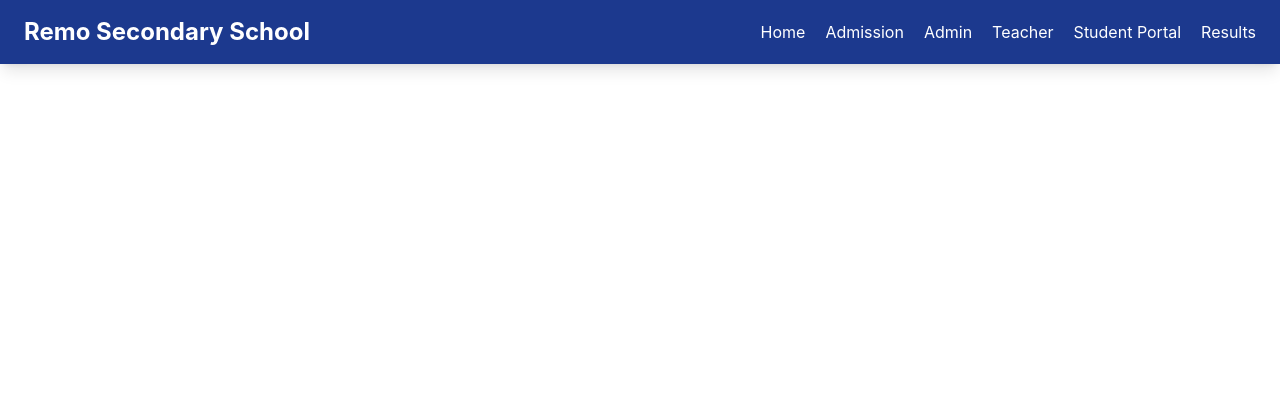
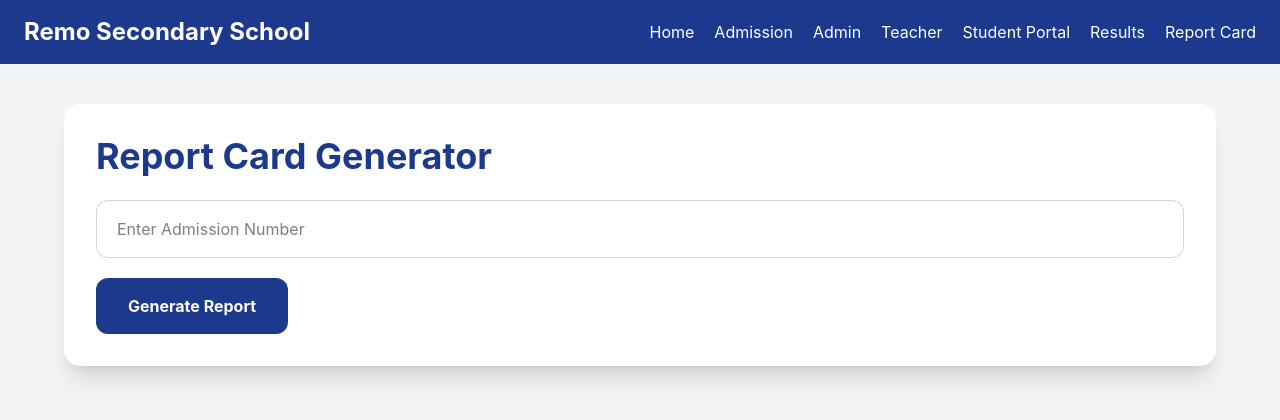
Before and after one commit to waste2wealthafricahub-afk/remo-school-erp, a React (Vite) app: page /report-card in a window 1280 px wide. Shown: the top 420 px of the page. Built offline with nearby package versions, Linux system fonts and the light colour scheme.

Commit message:
Added report card generator

```diff
--- a/src/App.jsx
+++ b/src/App.jsx
@@ -7,6 +7,7 @@ import Login from "./components/Login";
 import StudentPortal from "./components/StudentPortal";
 import TeacherDashboard from "./components/TeacherDashboard";
 import StudentResults from "./components/StudentResults";
+import ReportCard from "./components/ReportCard";
 export default function App() {
   return (
     <div>
@@ -59,7 +60,13 @@ export default function App() {
       >
         Results
       </Link>
-    </div>
+      <Link
+  to="/report-card"
+  className="hover:text-yellow-300 transition"
+>
+  Report Card
+</Link>
+      </div>
   </div>
 </nav>
 
@@ -80,12 +87,20 @@ export default function App() {
           element={<TeacherDashboard />}
         />
         <Route
+  path="/report-card"
+  element={<ReportCard />}
+/>
+        <Route
           path="/student"
           element={<StudentPortal />}
         />
         <Route
            path="/results"
            element={<StudentResults />}
+        />
+        <Route
+            path="/report-card"
+            element={<ReportCard />}
         />
       </Routes>
     </div>
--- /dev/null
+++ b/src/components/ReportCard.jsx
@@ -0,0 +1,320 @@
+import {
+  useState,
+} from "react";
+
+import { supabase } from "../supabase";
+
+export default function ReportCard() {
+  const [
+    admissionNumber,
+    setAdmissionNumber,
+  ] = useState("");
+
+  const [student, setStudent] =
+    useState(null);
+
+  const [results, setResults] =
+    useState([]);
+
+  const [loading, setLoading] =
+    useState(false);
+
+  const checkReport = async () => {
+    if (!admissionNumber) {
+      alert("Enter admission number");
+      return;
+    }
+
+    setLoading(true);
+
+    const {
+      data: studentData,
+    } = await supabase
+      .from("admission_inquiries")
+      .select("*")
+      .eq(
+        "admission_number",
+        admissionNumber
+      )
+      .single();
+
+    if (!studentData) {
+      alert("Student not found");
+
+      setLoading(false);
+
+      return;
+    }
+
+    setStudent(studentData);
+
+    const {
+      data: resultData,
+    } = await supabase
+      .from("results")
+      .select("*")
+      .eq(
+        "student_name",
+        studentData.student_name
+      );
+
+    setResults(resultData || []);
+
+    setLoading(false);
+  };
+
+  const total =
+    results.reduce(
+      (sum, item) =>
+        sum + Number(item.score),
+      0
+    );
+
+  const average =
+    results.length > 0
+      ? (
+          total / results.length
+        ).toFixed(2)
+      : 0;
+
+  return (
+    <div className="min-h-screen bg-gray-100 py-10 px-6">
+
+      <div className="max-w-6xl mx-auto">
+
+        {/* SEARCH */}
+        <div className="bg-white rounded-2xl shadow-xl p-8 mb-10">
+
+          <h1 className="text-4xl font-bold text-blue-900 mb-6">
+            Report Card Generator
+          </h1>
+
+          <input
+            type="text"
+            placeholder="Enter Admission Number"
+            value={admissionNumber}
+            onChange={(e) =>
+              setAdmissionNumber(
+                e.target.value
+              )
+            }
+            className={inputStyle}
+          />
+
+          <button
+            onClick={checkReport}
+            className="mt-5 bg-blue-900 hover:bg-blue-800 text-white px-8 py-4 rounded-xl font-bold"
+          >
+            {loading
+              ? "Generating..."
+              : "Generate Report"}
+          </button>
+
+        </div>
+
+        {/* REPORT CARD */}
+        {student && (
+
+          <div
+            id="reportCard"
+            className="bg-white rounded-2xl shadow-2xl p-10"
+          >
+
+            {/* HEADER */}
+            <div className="text-center border-b pb-8 mb-8">
+
+              <h1 className="text-5xl font-bold text-blue-900">
+                Remo Secondary School
+              </h1>
+
+              <p className="mt-3 text-lg">
+                Official Student Report Card
+              </p>
+
+            </div>
+
+            {/* STUDENT INFO */}
+            <div className="grid md:grid-cols-2 gap-8 mb-10">
+
+              <div>
+
+                <p>
+                  <strong>
+                    Student Name:
+                  </strong>{" "}
+                  {
+                    student.student_name
+                  }
+                </p>
+
+                <p className="mt-3">
+                  <strong>
+                    Admission No:
+                  </strong>{" "}
+                  {
+                    student.admission_number
+                  }
+                </p>
+
+                <p className="mt-3">
+                  <strong>
+                    Class:
+                  </strong>{" "}
+                  {
+                    student.student_class
+                  }
+                </p>
+
+              </div>
+
+              <div>
+
+                {student.passport_url && (
+                  <img
+                    src={
+                      student.passport_url
+                    }
+                    alt="Passport"
+                    className="w-40 h-40 rounded-xl object-cover"
+                  />
+                )}
+
+              </div>
+
+            </div>
+
+            {/* RESULTS TABLE */}
+            <table className="w-full border">
+
+              <thead className="bg-blue-900 text-white">
+
+                <tr>
+
+                  <th className={tableHeader}>
+                    Subject
+                  </th>
+
+                  <th className={tableHeader}>
+                    Score
+                  </th>
+
+                  <th className={tableHeader}>
+                    Grade
+                  </th>
+
+                </tr>
+
+              </thead>
+
+              <tbody>
+
+                {results.map((item) => (
+
+                  <tr
+                    key={item.id}
+                    className="border-b"
+                  >
+
+                    <td className={tableCell}>
+                      {item.subject}
+                    </td>
+
+                    <td className={tableCell}>
+                      {item.score}
+                    </td>
+
+                    <td className={tableCell}>
+
+                      {item.score >= 70
+                        ? "A"
+                        : item.score >=
+                          60
+                        ? "B"
+                        : item.score >=
+                          50
+                        ? "C"
+                        : item.score >=
+                          45
+                        ? "D"
+                        : item.score >=
+                          40
+                        ? "E"
+                        : "F"}
+
+                    </td>
+
+                  </tr>
+
+                ))}
+
+              </tbody>
+
+            </table>
+
+            {/* SUMMARY */}
+            <div className="grid md:grid-cols-2 gap-8 mt-10">
+
+              <div className="bg-gray-100 p-6 rounded-xl">
+
+                <h3 className="text-2xl font-bold text-blue-900 mb-4">
+                  Performance Summary
+                </h3>
+
+                <p>
+                  <strong>
+                    Total Score:
+                  </strong>{" "}
+                  {total}
+                </p>
+
+                <p className="mt-3">
+                  <strong>
+                    Average:
+                  </strong>{" "}
+                  {average}
+                </p>
+
+              </div>
+
+              <div className="bg-gray-100 p-6 rounded-xl">
+
+                <h3 className="text-2xl font-bold text-blue-900 mb-4">
+                  Remarks
+                </h3>
+
+                <p>
+                  Excellent academic performance.
+                </p>
+
+              </div>
+
+            </div>
+
+            {/* PRINT */}
+            <button
+              onClick={() =>
+                window.print()
+              }
+              className="mt-10 bg-green-600 hover:bg-green-700 text-white px-8 py-4 rounded-xl font-bold"
+            >
+              Print Report Card
+            </button>
+
+          </div>
+
+        )}
+
+      </div>
+
+    </div>
+  );
+}
+
+const inputStyle =
+  "w-full border border-gray-300 rounded-xl px-5 py-4 focus:outline-none focus:ring-4 focus:ring-blue-300";
+
+const tableHeader =
+  "text-left px-6 py-4";
+
+const tableCell =
+  "px-6 py-4";
```
